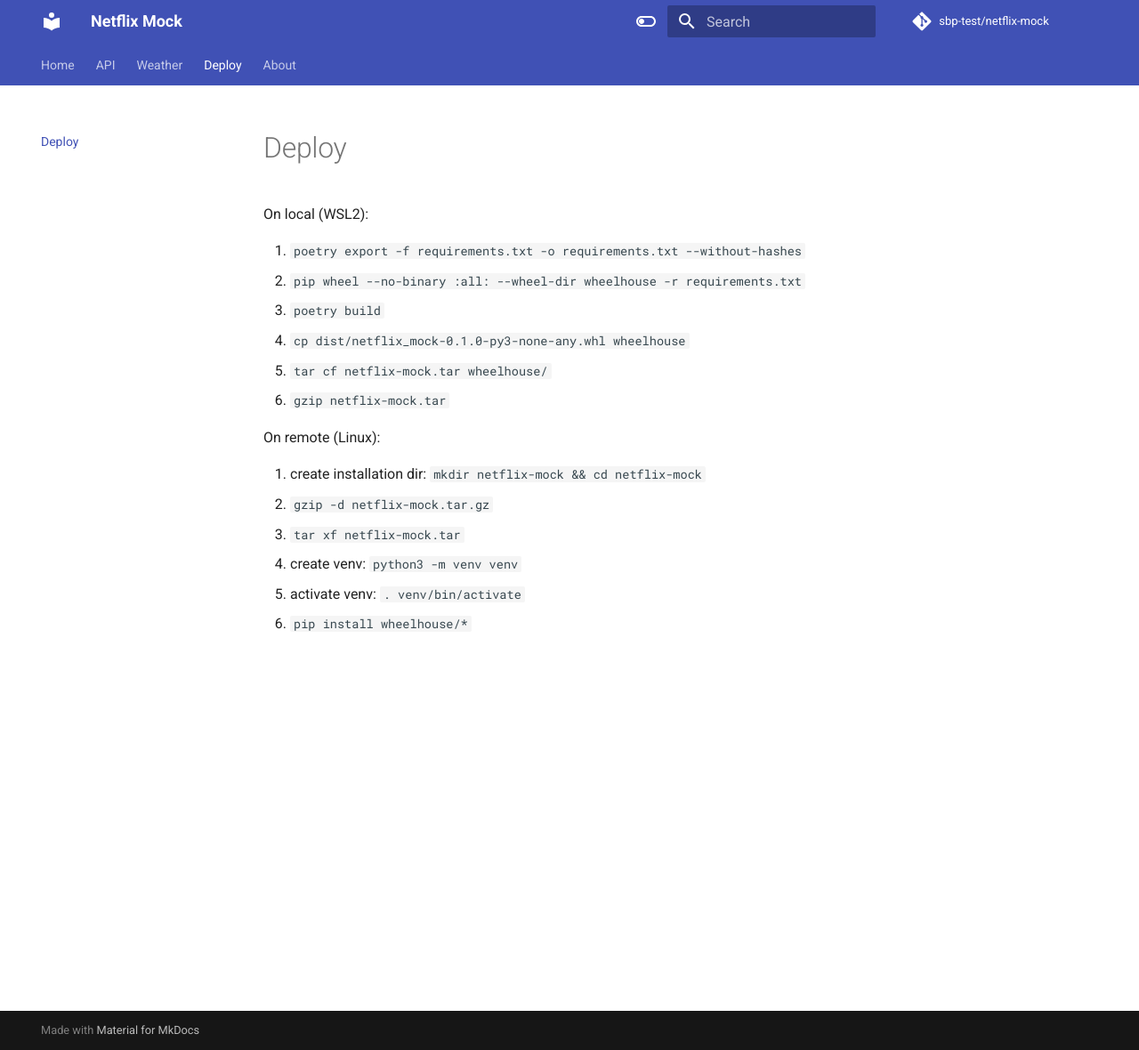
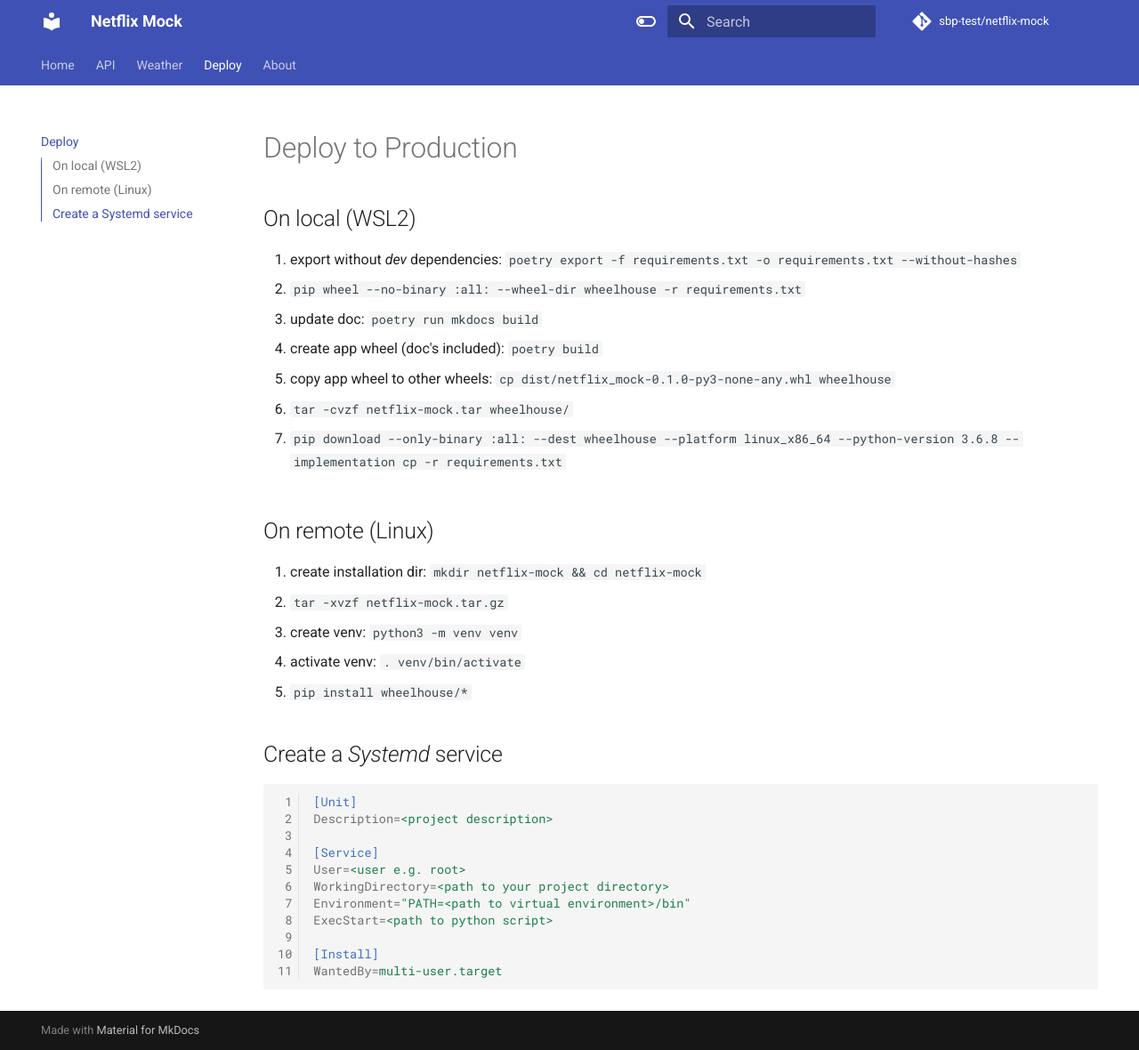
Before and after one commit to ges0909/netflix-mock, an MkDocs documentation site: the page built from docs/deploy.md, in a window 1280 px wide and 1180 px high. Shown: the whole window at 89% size. Built offline with MkDocs 1.6.1 and Material for MkDocs 9.7.7, drawn with Linux system fonts in a browser that asks for light colours; comment, search, counter and statistics services are not loaded; the version menu is left out.

Commit message:
doc update

````diff
--- a/docs/deploy.md
+++ b/docs/deploy.md
@@ -1,19 +1,36 @@
-# Deploy
+# Deploy to Production
 
-On local (WSL2):
+## On local (WSL2)
 
-1. `poetry export -f requirements.txt -o requirements.txt --without-hashes`
+1. export without _dev_ dependencies: `poetry export -f requirements.txt -o requirements.txt --without-hashes`
 1. `pip wheel --no-binary :all: --wheel-dir wheelhouse -r requirements.txt`
-1. `poetry build`
-1. `cp dist/netflix_mock-0.1.0-py3-none-any.whl wheelhouse`
-1. `tar cf netflix-mock.tar wheelhouse/`
-1. `gzip netflix-mock.tar`
+1. update doc: `poetry run mkdocs build`
+1. create app wheel (doc's included): `poetry build`
+1. copy app wheel to other wheels: `cp dist/netflix_mock-0.1.0-py3-none-any.whl wheelhouse`
+1. `tar -cvzf netflix-mock.tar wheelhouse/`
 
-On remote (Linux):
+- `pip download --only-binary :all: --dest wheelhouse --platform linux_x86_64 --python-version 3.6.8 --implementation cp -r requirements.txt `
+
+## On remote (Linux)
 
 1. create installation dir: `mkdir netflix-mock && cd netflix-mock`
-1. `gzip -d netflix-mock.tar.gz`
-1. `tar xf netflix-mock.tar`
+1. `tar -xvzf netflix-mock.tar.gz`
 1. create venv: `python3 -m venv venv`
 1. activate venv: `. venv/bin/activate`
 1. `pip install wheelhouse/*`
+
+## Create a _Systemd_ service
+
+```ini
+[Unit]
+Description=<project description>
+
+[Service]
+User=<user e.g. root>
+WorkingDirectory=<path to your project directory>
+Environment="PATH=<path to virtual environment>/bin"
+ExecStart=<path to python script>
+
+[Install]
+WantedBy=multi-user.target
+```
````
Also changed, not shown: README.md (+26 -10 lines), 2 other files.
